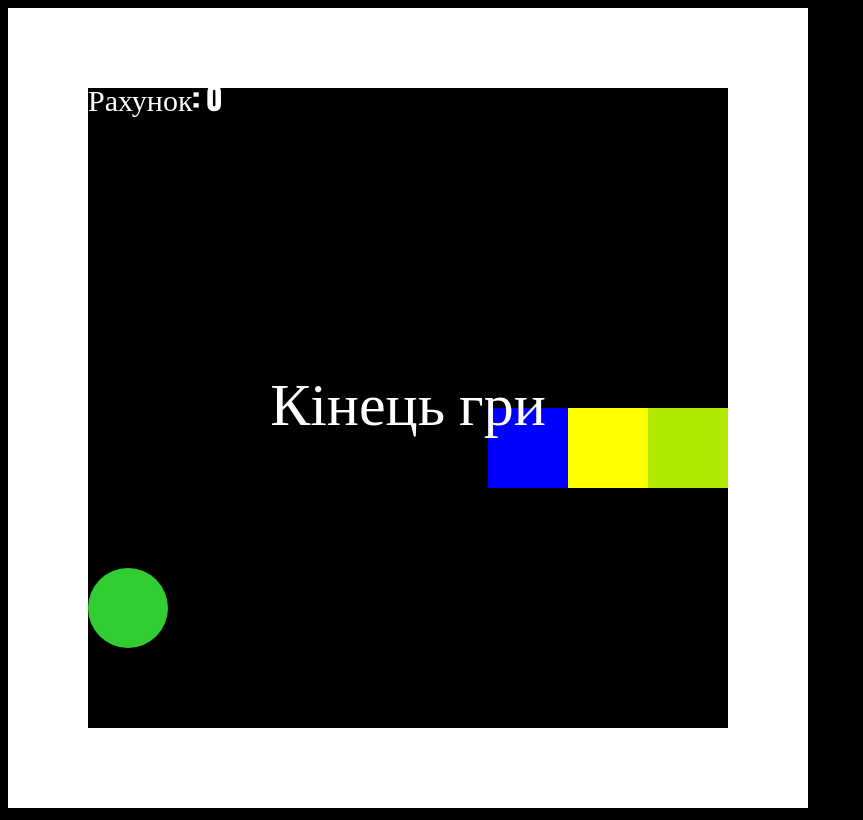
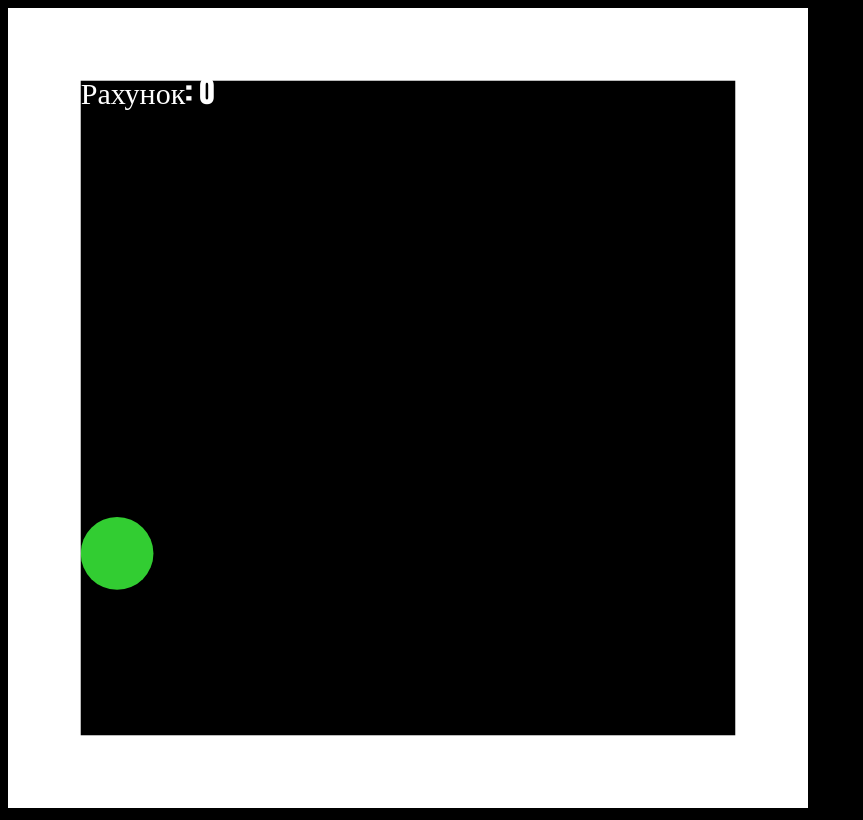
Before and after one commit to evekos/snake, a plain HTML site: page index.html in a window 1280 px wide. Shown: the whole page, without its empty margins (0-863 px from the left). Drawn offline with nearby package versions, Linux system fonts and the light colour scheme.

Commit message:
change amountOfBlocks

```diff
--- a/index.html
+++ b/index.html
@@ -16,7 +16,7 @@
     const ctx = canvas.getContext("2d")
     const width = canvas.width
     const height = canvas.height
-    const amountOfBlocks = 10
+    const amountOfBlocks = 11
     const blockSize = width / amountOfBlocks;
     const widthInBlocks = width / blockSize
     const heightInBlocks = height / blockSize
```
